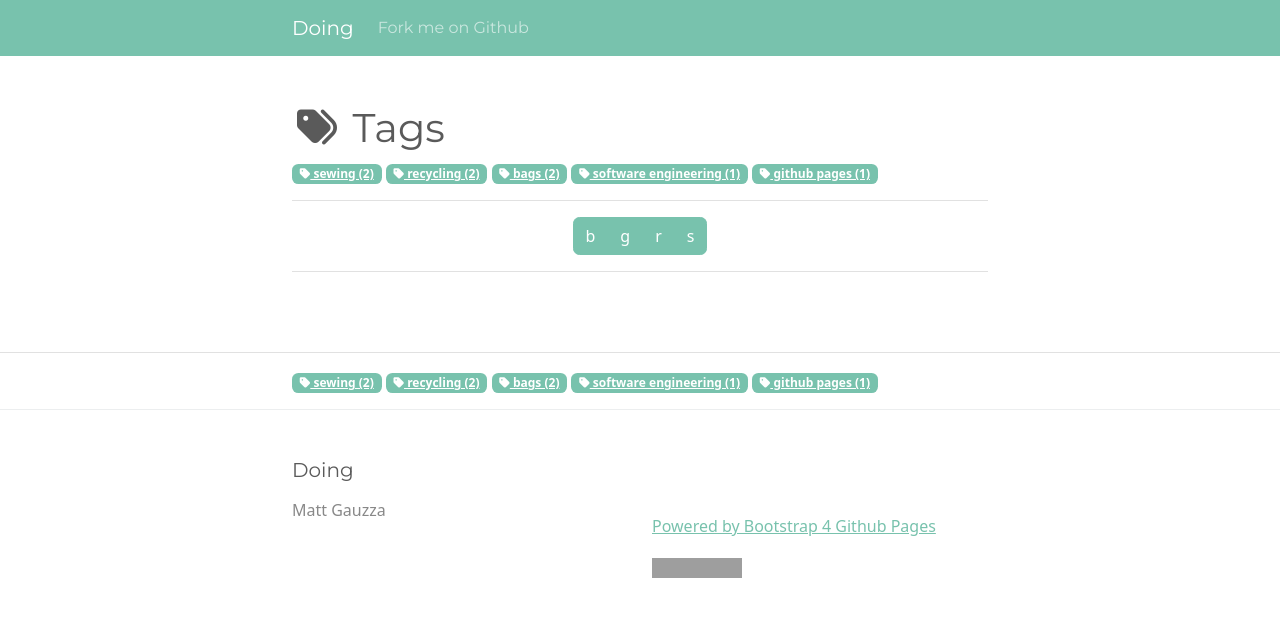
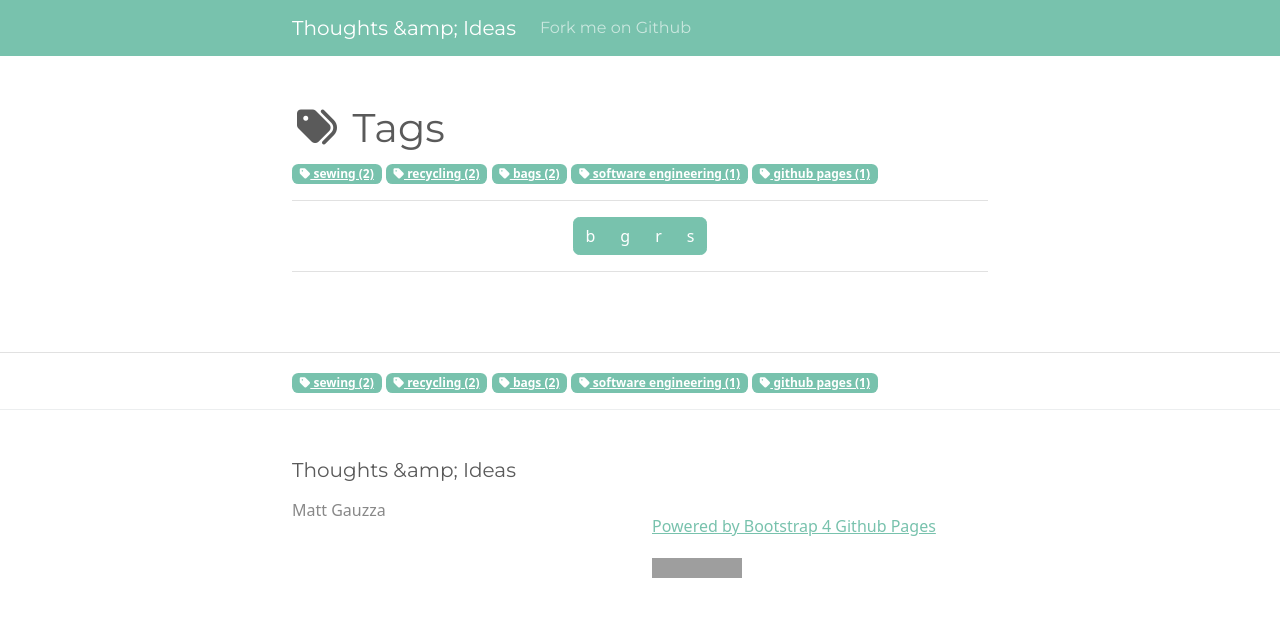
Before and after one commit to mattgauzza/about, a Jekyll site: the page built from tag_index.html, in a window 1280 px wide. Shown: the top 617 px of the page. Built offline with Jekyll 4.4.1, drawn with Linux system fonts in a browser that asks for light colours; nearby versions of some CDN libraries; grey boxes are pictures that could not be loaded.

Commit message:
Update _config.yml

```diff
--- a/_config.yml
+++ b/_config.yml
@@ -1,7 +1,7 @@
 theme: minima
 minima:
   skin: dark
-title: Doing
+title: Thoughts &amp; Ideas
 author: Matt Gauzza
 exclude:
   - Gemfile
```
